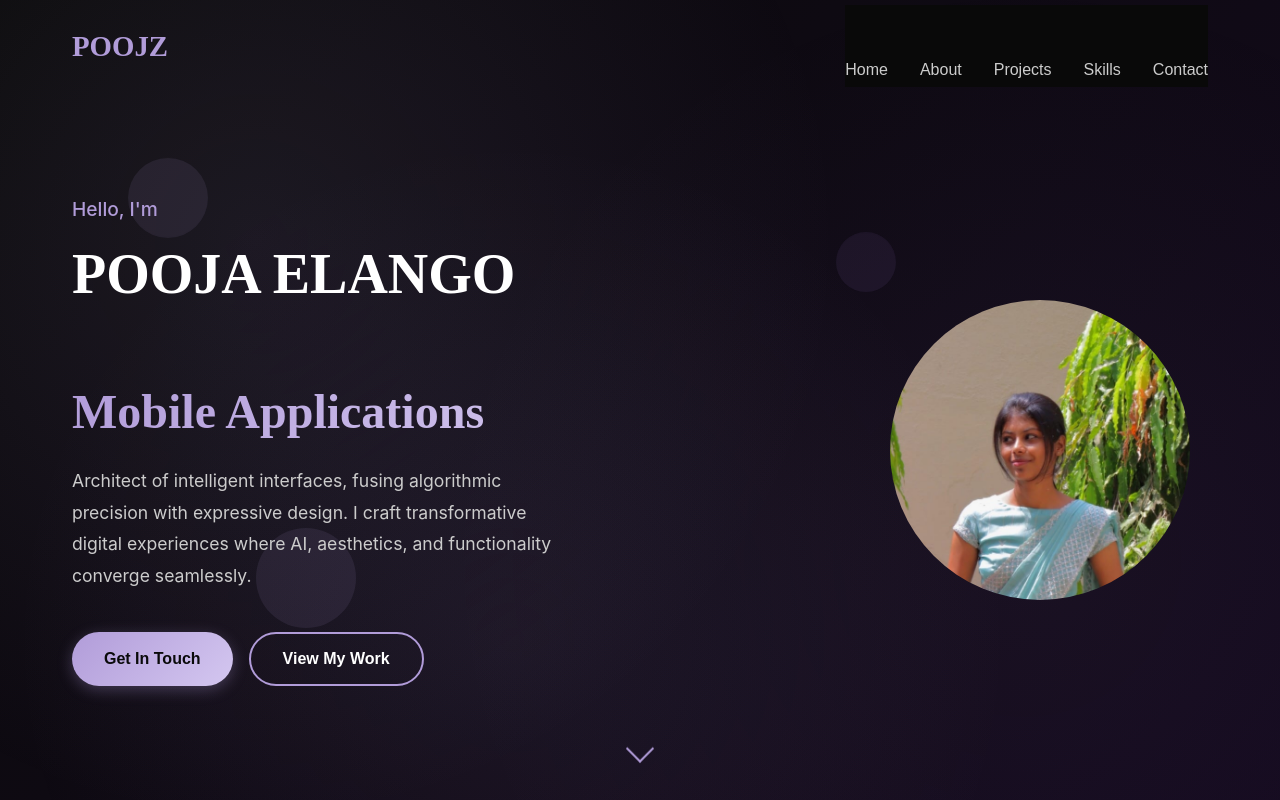
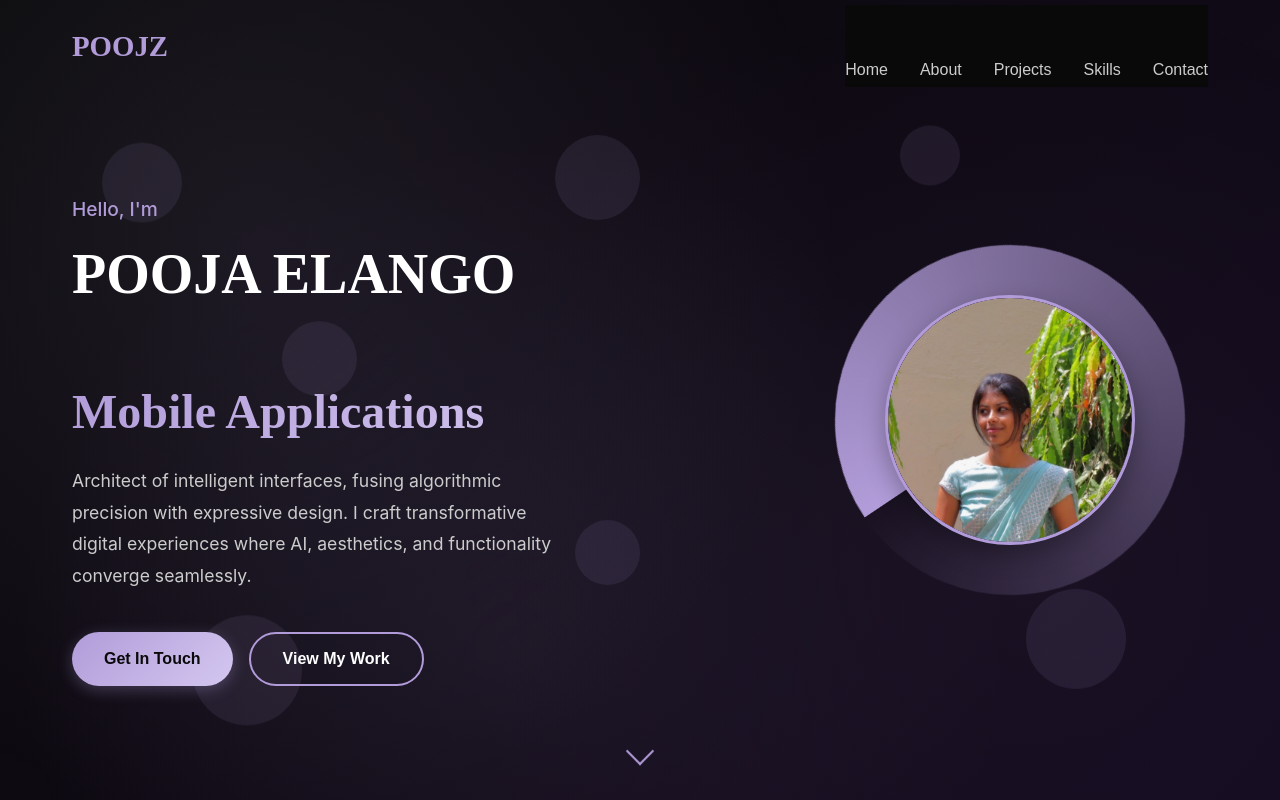
Before and after one commit to POOJAELANGO03/PORTFOLIO, a React (Vite) app: page / in a window 1280 px wide. Shown: the top 800 px of the page. Built offline with nearby package versions, Linux system fonts and the light colour scheme; the HTML template or start-up script is replaced by a standard one.

Commit message:
ANIMATED

```diff
--- a/package.json
+++ b/package.json
@@ -10,6 +10,7 @@
     "preview": "vite preview"
   },
   "dependencies": {
+    "framer-motion": "^12.19.2",
     "react": "^19.1.0",
     "react-dom": "^19.1.0"
   },
--- a/src/components/Hero.css
+++ b/src/components/Hero.css
@@ -33,37 +33,66 @@
   width: 80px;
   height: 80px;
   background: var(--lavender);
-  top: 20%;
-  left: 10%;
+  top: 18%;
+  left: 8%;
   animation-delay: 0s;
 }
 
 .shape-2 {
-  width: 120px;
-  height: 120px;
-  background: var(--lavender-light);
-  top: 60%;
-  right: 15%;
+  width: 100px;
+  height: 100px;
+  background: var(--lavender);
+  top: 76%;
+  right: 12%;
   animation-delay: -2s;
 }
 
 .shape-3 {
   width: 60px;
   height: 60px;
-  background: var(--lavender-dark);
-  top: 30%;
-  right: 30%;
-  animation-delay: -4s;
+  background: var(--lavender);
+  top: 18%;
+  right: 25%;
+  animation-delay: -3s;
 }
 
 .shape-4 {
-  width: 100px;
-  height: 100px;
+  width: 110px;
+  height: 110px;
   background: var(--lavender);
-  bottom: 20%;
-  left: 20%;
+  bottom: 8%;
+  left: 15%;
   animation-delay: -1s;
 }
+
+.shape-5 {
+  width: 75px;
+  height: 75px;
+  background: var(--lavender);
+  top: 42%;
+  left: 22%;
+  animation-delay: -3.5s;
+}
+
+.shape-6 {
+  width: 85px;
+  height: 85px;
+  background: var(--lavender);
+  bottom: 70%;
+  right: 50%;
+  animation-delay: -2.5s;
+}
+
+.shape-7 {
+  width: 65px;
+  height: 65px;
+  background: var(--lavender);
+  top: 67%;
+  right: 50%;
+  animation-delay: -1.5s;
+}
+
+
 
 .hero-content {
   display: grid;
@@ -173,9 +202,17 @@
 
 .hero-image-container {
   position: relative;
-  width: 400px;
-  height: 400px;
+  width: 350px;
+  height: 350px;
+  display: flex;
+  justify-content: center;
+  align-items: center;
+
+  /* ADD THESE TO ADJUST POSITION */
+  top: 70px;         /* ⬆ Lifts the whole image and ring up */
+  left: 70px;          /* ➡ Keeps it centered horizontally */
 }
+
 
 .hero-image {
   width: 300px;
@@ -339,32 +376,61 @@
 }
 
 .hero-image-container {
-  width: 300px; /* Adjust based on your design */
-  height: 300px;
+  position: relative;
+  width: 350px;
+  height: 350px;
   display: flex;
   justify-content: center;
   align-items: center;
 }
 
-.hero-image {
+.hero-ring {
+  position: absolute;
+  top: 0;
+  left: 0;
   width: 100%;
   height: 100%;
-  border-radius: 50%; /* For circular profile picture */
+  border-radius: 50%;
+  background: conic-gradient(from 0deg, var(--lavender), transparent);
+  animation: rotate 10s linear infinite;
+  z-index: 0;
+}
+
+.hero-image {
+  width: 250px;
+  height: 250px;
+  border-radius: 50%;
+  background: var(--bg-secondary);
+  border: 3px solid var(--lavender);
+  display: flex;
+  align-items: center;
+  justify-content: center;
+  position: relative;
+  z-index: 2;
   overflow: hidden;
-  box-shadow: 0 4px 15px rgba(0, 0, 0, 0.2);
+  box-shadow: 0 10px 25px rgba(0, 0, 0, 0.3);
 }
 
 .profile-placeholder {
   width: 100%;
   height: 100%;
-  display: flex;
-  justify-content: center;
-  align-items: center;
+  border-radius: 50%;
+  overflow: hidden;
+}
+
+.profile-icon {
+  width: 100%;
+  height: 100%;
 }
 
 .profile-icon img {
-  width: 300%;
-  height: 300%;
+  width: 100%;
+  height: 100%;
   object-fit: cover;
-  border-radius: 100%;
+  border-radius: 50%;
 }
+
+@keyframes rotate {
+  0% { transform: rotate(0deg); }
+  100% { transform: rotate(360deg); }
+}
--- a/src/components/Hero.tsx
+++ b/src/components/Hero.tsx
@@ -52,8 +52,14 @@ const Hero: React.FC = () => {
     <div className="shape shape-2"></div>
     <div className="shape shape-3"></div>
     <div className="shape shape-4"></div>
+
+    {/* Extra floating shapes - same style */}
+    <div className="shape shape-5"></div>
+    <div className="shape shape-6"></div>
+    <div className="shape shape-7"></div>
   </div>
 </div>
+
 
       <div className="container hero-content">
         <div className="hero-text animate-fadeInUp">
@@ -81,13 +87,17 @@ const Hero: React.FC = () => {
           </div>
         </div>
 
-        <div className="hero-visual animate-fadeIn">
-
+       <div className="hero-visual">
+  <div className="hero-image-container">
+    <div className="hero-ring"></div> {/* <- Ring behind image */}
+    <div className="hero-image">
+      <div className="profile-placeholder">
         <div className="profile-icon">
-                  <img src={profile}></img>
+          <img src={profile} alt="Profile" />
         </div>
-
-
+      </div>
+    </div>
+  </div>
 </div>
 
 
--- a/src/components/Projects.tsx
+++ b/src/components/Projects.tsx
@@ -141,7 +141,7 @@ const Projects: React.FC = () => {
                 <p className="project-description">{project.description}</p>
                 <div className="project-tech">
                   {project.technologies.map(tech => (
-                    <span key={tech} className="tech-tag">{tech}</span>//ONU PURILA
+                    <span key={tech} className="tech-tag">{tech}</span>
                   ))}
                 </div>
               </div>
--- a/src/components/Skills.css
+++ b/src/components/Skills.css
@@ -24,61 +24,42 @@
 
 .skills-grid {
   display: grid;
-  grid-template-columns: repeat(4, 1fr);
-  gap: 3.5rem 3rem;
-  max-width: 1000px;
+  grid-template-columns: repeat(auto-fit, minmax(110px, 1fr));
+  gap: 2.5rem;
+  max-width: 900px;
+  width: 100%;
   margin: 0 auto;
 }
 
-.flip-card {
-  background: transparent;
-  perspective: 1000px;
-  width: 90px;
-  height: 90px;
+.skill-box {
+  background: rgba(255, 255, 255, 0.06);
+  backdrop-filter: blur(8px);
+  border-radius: 16px;
+  padding: 1.5rem;
+  text-align: center;
+  transition: all 0.3s ease;
+  box-shadow: 0 0 12px rgba(160, 132, 232, 0.4);
+  display: flex;
+  flex-direction: column;
+  align-items: center;
+  justify-content: center;
 }
 
-.flip-inner {
-  position: relative;
-  width: 100%;
-  height: 100%;
-  transition: transform 0.6s ease;
-  transform-style: preserve-3d;
+.skill-box:hover {
+  box-shadow: 0 0 20px rgba(192, 132, 252, 0.6);
 }
 
-.flip-card:hover .flip-inner {
-  transform: rotateY(180deg);
-}
-
-.flip-front, .flip-back {
-  position: absolute;
-  width: 100%;
-  height: 100%;
-  backface-visibility: hidden;
-  background: rgba(255, 255, 255, 0.06);
-  border-radius: 16px;
-  display: flex;
-  align-items: center;
-  justify-content: center;
-  box-shadow: 0 0 15px #a084e8, 0 0 25px #c084fc;
-}
-
-.flip-front img {
+.skill-box img {
   width: 48px;
   height: 48px;
   object-fit: contain;
+  margin-bottom: 0.75rem;
 }
 
-.flip-back {
-  transform: rotateY(180deg);
-  padding: 8px;
-}
-
-.flip-back p {
-  color: #000000;
+.skill-label {
+  color: #ffffff;
   font-family: 'Satisfy', cursive;
-  font-size: 1rem;
-  margin: 0;
-  text-align: center;
+  font-size: 0.7rem;
 }
 
 /* Responsive */
--- a/src/components/Skills.tsx
+++ b/src/components/Skills.tsx
@@ -1,5 +1,6 @@
 import React from 'react';
 import './Skills.css';
+import { motion } from 'framer-motion';
 
 import cssIcon from "../assets/icons/css.png";
 import firebaseIcon from "../assets/icons/firebase.png";
@@ -14,7 +15,6 @@ import reactIcon from "../assets/icons/react.png";
 import typescriptIcon from "../assets/icons/typescript.png";
 import figmaIcon from "../assets/icons/figma.png";
 
-// Icon mapping
 const iconMap: Record<string, string> = {
   css: cssIcon,
   firebase: firebaseIcon,
@@ -30,13 +30,11 @@ const iconMap: Record<string, string> = {
   figma: figmaIcon,
 };
 
-// Interface with icon and label
 interface Skill {
   icon: string;
   label: string;
 }
 
-// Skills list with flip labels
 const skillList: Skill[] = [
   { icon: 'react', label: 'Crafted UIs' },
   { icon: 'typescript', label: 'Typed Power' },
@@ -56,27 +54,36 @@ const Skills: React.FC = () => {
   return (
     <section id="skills" className="skills-section">
       <div className="container">
-        <div className="section-header">
+        <motion.div
+          className="section-header"
+          initial={{ opacity: 0, y: 30 }}
+          whileInView={{ opacity: 1, y: 0 }}
+          transition={{ duration: 0.8 }}
+          viewport={{ once: true }}
+        >
           <h2 className="section-title">Skills & Technologies</h2>
           <p className="section-subtitle">My Digital DNA</p>
-        </div>
+        </motion.div>
 
         <div className="skills-grid">
-          {skillList.map((skill) => (
-            <div key={skill.icon} className="flip-card">
-              <div className="flip-inner">
-                <div className="flip-front">
-                  <img
-                    src={iconMap[skill.icon]}
-                    alt={skill.icon}
-                    className="icon-image"
-                  />
-                </div>
-                <div className="flip-back">
-                  <p>{skill.label}</p>
-                </div>
-              </div>
-            </div>
+          {skillList.map((skill, index) => (
+            <motion.div
+              key={skill.icon}
+              className="skill-box"
+              initial={{ opacity: 0, scale: 0.5, rotate: -15 }}
+              whileInView={{ opacity: 1, scale: 1, rotate: 0 }}
+              transition={{
+                duration: 0.7,
+                delay: index * 0.12,
+                type: 'spring',
+                stiffness: 100,
+              }}
+              viewport={{ once: false, amount: 0.4 }}
+              whileHover={{ scale: 1.05, y: -6 }}
+            >
+              <img src={iconMap[skill.icon]} alt={skill.label} />
+              <p className="skill-label">{skill.label}</p>
+            </motion.div>
           ))}
         </div>
       </div>
```
Also changed, not shown: src/components/About.tsx (+62 -32 lines), src/components/Footer.tsx (+2 -48 lines), 1 other file (tests, documents, lock files or other folders). Lines whose indentation alone changed are shown as unchanged.
